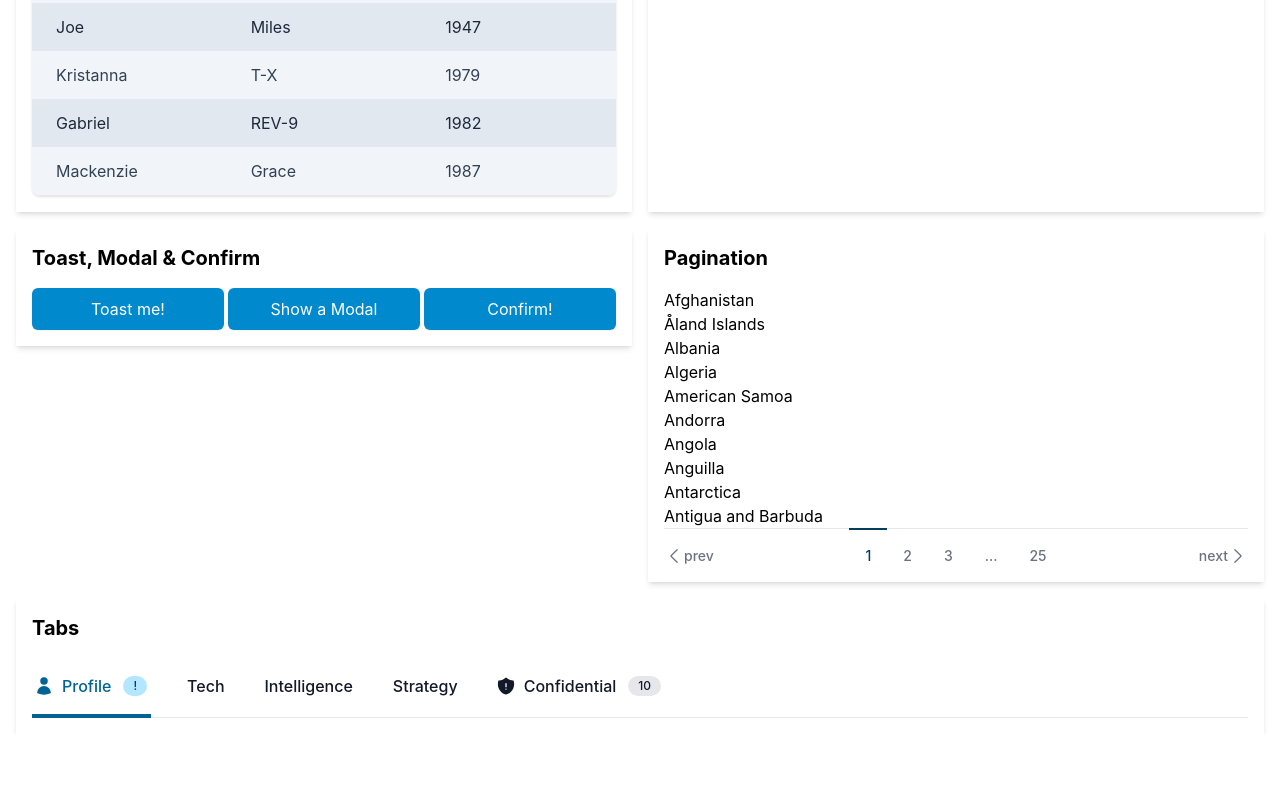
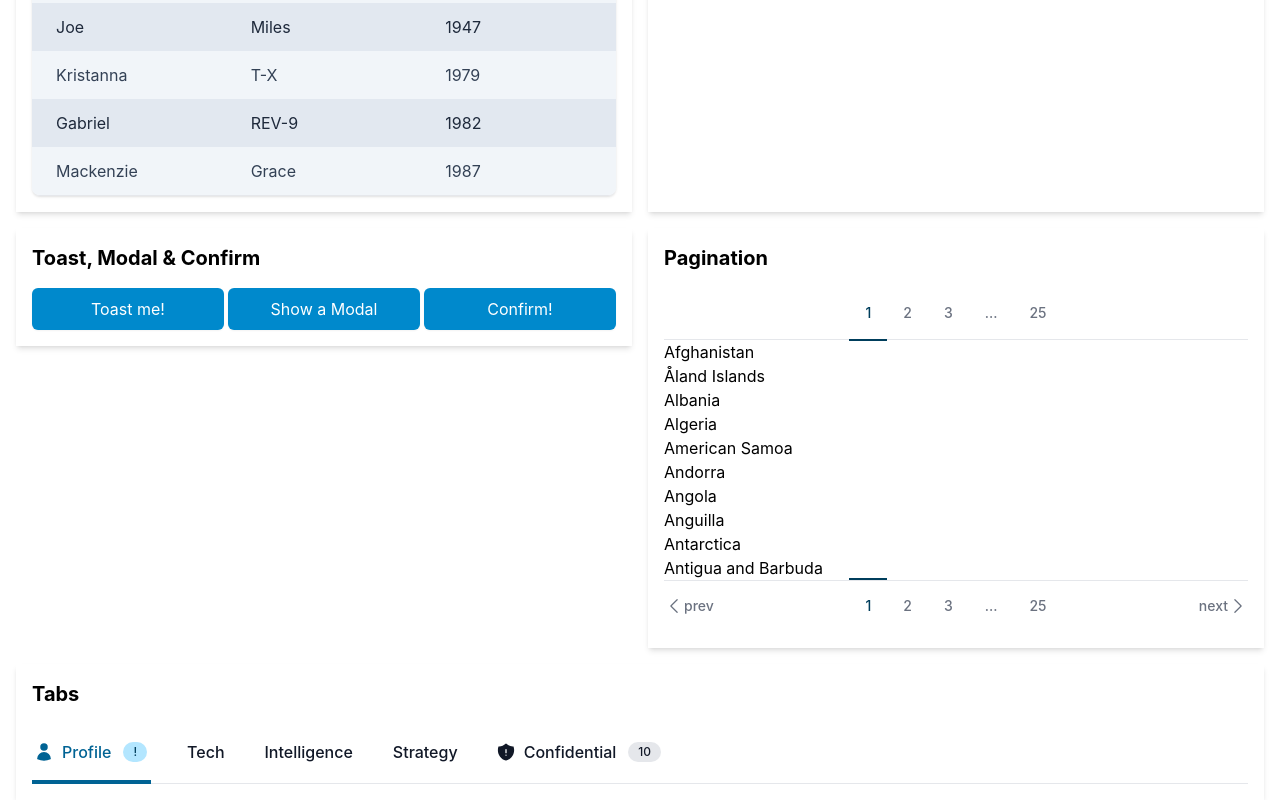
Before and after one commit to Vectrex/vxVue, a Vue app: page / in a window 1280 px wide. Shown: the part 1186-1986 px from the top of the page. Before the commit the page ends 1920 px from the top, so only its background shows below. Built offline with nearby package versions, Linux system fonts and the light colour scheme.

Commit message:
Improved padding of pagination index

```diff
--- a/src/App.vue
+++ b/src/App.vue
@@ -216,7 +216,19 @@
     </div>
 
     <div class="p-4 shadow-md lg:row-span-2">
+
       <h2 class="mb-4 text-xl font-bold">Pagination</h2>
+
+      <div class="border-b border-gray-200">
+        <pagination
+            v-model:page="paginationData.currentPage"
+            :total="items.length"
+            :per-page="paginationData.entriesPerPage"
+            :show-nav-buttons="false"
+            marker-position="below"
+        />
+      </div>
+
       <ul>
         <li v-for="item in paginatedItems">{{ item }}</li>
       </ul>
--- a/src/components/pagination.vue
+++ b/src/components/pagination.vue
@@ -23,7 +23,7 @@
   })
   const maxPage = ref(Math.ceil(props.total / props.perPage))
   const currentPage = ref(null)
-  const markerPositionClass = computed(() => props.markerPosition === 'above' ? 'border-t-2 pt-4' : 'border-b-2 pb-4')
+  const markerPositionClass = computed(() => (props.markerPosition === 'above' ? 'border-t-2 -mt-[2px]' : 'border-b-2 -mb-[2px]') + ' py-4')
   const pagesToShow = computed(() => {
     let pages = [1]
     if (props.showAllPages || maxPage.value <= 7) {
@@ -89,7 +89,7 @@
           v-if="showNavButtons"
           href="#"
           class="inline-flex items-center pr-1 text-sm font-medium text-gray-500 border-transparent hover:text-gray-700 hover:border-gray-300"
-          :class="[{'cursor-default pointer-events-none': currentPage <=1 }, markerPositionClass]"
+          :class="[{ 'cursor-default pointer-events-none': currentPage <=1 }, markerPositionClass]"
       >
         <chevron-left-icon class="size-5" />
         {{ prevText }}
@@ -118,7 +118,7 @@
           v-if="showNavButtons"
           href="#"
           class="inline-flex items-center pl-1 text-sm font-medium text-gray-500 border-transparent hover:text-gray-700 hover:border-gray-300"
-          :class="[markerPositionClass, {'cursor-default pointer-events-none': currentPage >= maxPage }]"
+          :class="[markerPositionClass, { 'cursor-default pointer-events-none': currentPage >= maxPage }]"
       >
         {{ nextText }}
         <chevron-right-icon class="size-5" />
```
